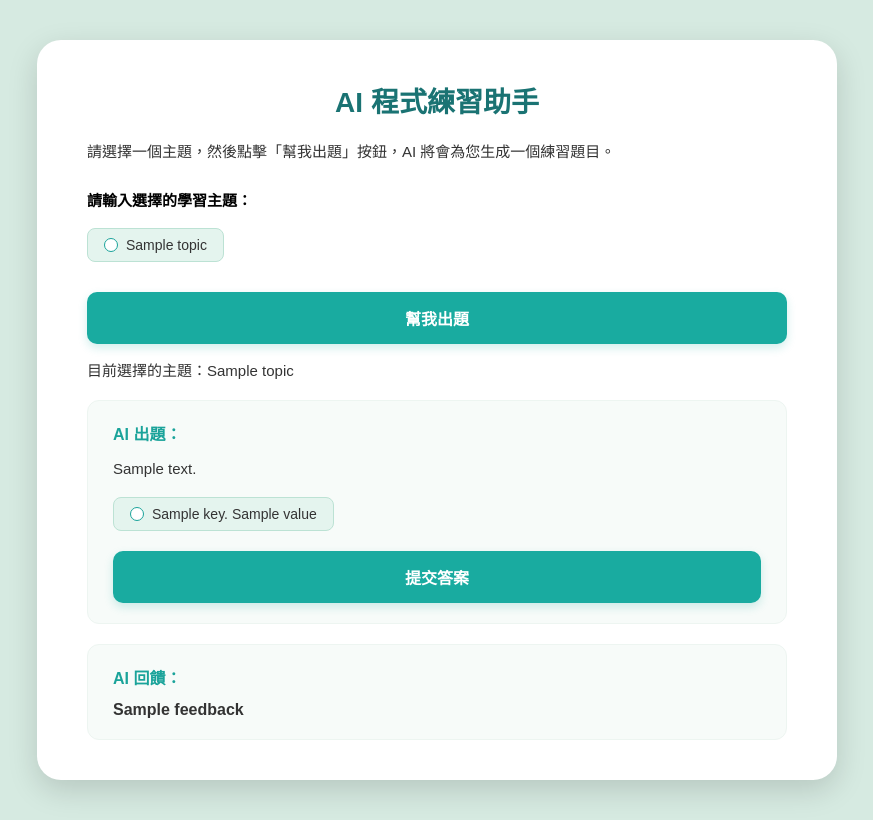
After one commit to ray319129/hw, a Flask app: template templates/index.html in a window 1280 px wide. The commit adds this page. Shown: the whole page, without its empty margins (203-1076 px from the left). Run offline with Flask 3, Linux system fonts and the light colour scheme; the template is opened without the code that fills it: most values are stand-ins (such as "Sample title", 1, 10 or a date in 2020).

Commit message:
加入Flask

```diff
--- /dev/null
+++ b/app.py
@@ -0,0 +1,67 @@
+from flask import Flask, render_template, request
+
+app = Flask(__name__)
+
+# 每個學習主題的固定題目：題目文字、選項、正確答案
+QUESTIONS = {
+    "輸入輸出": {
+        "text": "Python 使用哪個函式顯示文字？",
+        "options": {"A": "input()", "B": "print()", "C": "len()", "D": "range()"},
+        "answer": "B",
+    },
+    "條件判斷": {
+        "text": "Python 中，條件不成立時要執行的區塊使用哪個關鍵字？",
+        "options": {"A": "if", "B": "for", "C": "else", "D": "def"},
+        "answer": "C",
+    },
+    "迴圈": {
+        "text": "range(3) 會產生哪些數字？",
+        "options": {"A": "1, 2, 3", "B": "0, 1, 2", "C": "0, 1, 2, 3", "D": "3"},
+        "answer": "B",
+    },
+    "串列": {
+        "text": "nums = [10, 20, 30]，nums[1] 的值是多少？",
+        "options": {"A": "10", "B": "20", "C": "30", "D": "1"},
+        "answer": "B",
+    },
+}
+
+
+@app.route("/", methods=["GET", "POST"])
+def home():
+    topic = ""
+    question = None
+    student_answer = ""
+    feedback = ""
+
+    if request.method == "POST":
+        # 取得學生選擇的學習主題
+        topic = request.form.get("topic", "")
+        print("目前選擇的主題：", topic)
+
+        # 根據主題決定要顯示的題目
+        if topic in QUESTIONS:
+            question = QUESTIONS[topic]
+
+        # 判斷學生是否按下「提交答案」
+        if request.form.get("action") == "check" and question:
+            student_answer = request.form.get("student_answer", "")
+            if student_answer == "":
+                feedback = "請先選擇一個答案！"
+            elif student_answer == question["answer"]:
+                feedback = "答對了！"
+            else:
+                feedback = "答錯了！"
+
+    return render_template(
+        "index.html",
+        topics=QUESTIONS.keys(),
+        topic=topic,
+        question=question,
+        student_answer=student_answer,
+        feedback=feedback,
+    )
+
+
+if __name__ == "__main__":
+    app.run(debug=True, port=5001)
--- a/style.css
+++ b/static/style.css
@@ -152,3 +152,45 @@ body {
     line-height: 1.6;
     margin: 0;
 }
+
+/* 目前選擇的主題 */
+.current-topic {
+    color: #333333;
+    font-size: 15px;
+    margin-top: -15px;
+    margin-bottom: 20px;
+}
+
+/* 題目文字 */
+.question-text {
+    color: #333333;
+    font-size: 15px;
+    line-height: 1.6;
+    margin-top: 0;
+    margin-bottom: 16px;
+}
+
+/* 作答區塊內的按鈕與選項間距 */
+.info-block .radio-group {
+    margin-bottom: 20px;
+}
+
+.info-block .action-btn {
+    margin-bottom: 0;
+}
+
+/* 作答回饋 */
+.feedback {
+    font-size: 16px;
+    font-weight: bold;
+    margin: 0;
+    color: #333333;
+}
+
+.feedback.correct {
+    color: #1a8a5a;
+}
+
+.feedback.wrong {
+    color: #c0392b;
+}
--- /dev/null
+++ b/templates/index.html
@@ -0,0 +1,74 @@
+<!DOCTYPE html>
+<html lang="zh-TW">
+<head>
+    <meta charset="UTF-8">
+    <meta name="viewport" content="width=device-width, initial-scale=1.0">
+    <title>AI 程式練習助手</title>
+    <link rel="stylesheet" href="{{ url_for('static', filename='style.css') }}">
+</head>
+<body>
+
+    <div class="container">
+        <!-- 標題與簡介 -->
+        <h1 class="main-title">AI 程式練習助手</h1>
+        <p class="subtitle">請選擇一個主題，然後點擊「幫我出題」按鈕，AI 將會為您生成一個練習題目。</p>
+
+        <!-- 主題選擇區：用 POST 把學習主題送給 Flask -->
+        <form method="POST">
+            <p class="section-title">請輸入選擇的學習主題：</p>
+            <div class="radio-group">
+                {% for t in topics %}
+                <label class="radio-label">
+                    <input type="radio" name="topic" value="{{ t }}" {% if t == topic or (not topic and loop.first) %}checked{% endif %}>
+                    <span class="custom-radio"></span>
+                    {{ t }}
+                </label>
+                {% endfor %}
+            </div>
+
+            <!-- 動作按鈕 -->
+            <button type="submit" class="action-btn">幫我出題</button>
+        </form>
+
+        {% if topic %}
+        <p class="current-topic">目前選擇的主題：{{ topic }}</p>
+        {% endif %}
+
+        <!-- AI 出題區塊 -->
+        <div class="info-block">
+            <h2 class="block-title">AI 出題：</h2>
+            {% if question %}
+            <p class="question-text">{{ question.text }}</p>
+
+            <!-- 作答表單：用隱藏欄位保留學習主題 -->
+            <form method="POST">
+                <input type="hidden" name="topic" value="{{ topic }}">
+                <div class="radio-group">
+                    {% for key, value in question.options.items() %}
+                    <label class="radio-label">
+                        <input type="radio" name="student_answer" value="{{ key }}" {% if key == student_answer %}checked{% endif %}>
+                        <span class="custom-radio"></span>
+                        {{ key }}. {{ value }}
+                    </label>
+                    {% endfor %}
+                </div>
+                <button type="submit" name="action" value="check" class="action-btn">提交答案</button>
+            </form>
+            {% else %}
+            <p class="block-content">請選擇一個主題，然後點擊「幫我出題」按鈕，AI 將會為您生成一個練習題目。</p>
+            {% endif %}
+        </div>
+
+        <!-- AI 回饋區塊 -->
+        <div class="info-block">
+            <h2 class="block-title">AI 回饋：</h2>
+            {% if feedback %}
+            <p class="feedback {% if feedback == '答對了！' %}correct{% elif feedback == '答錯了！' %}wrong{% endif %}">{{ feedback }}</p>
+            {% else %}
+            <p class="block-content">選擇答案並點擊「提交答案」後，這裡會顯示作答結果。</p>
+            {% endif %}
+        </div>
+    </div>
+
+</body>
+</html>
```
Also changed, not shown: index.html (deleted, +0 -58 lines), 1 other file.
